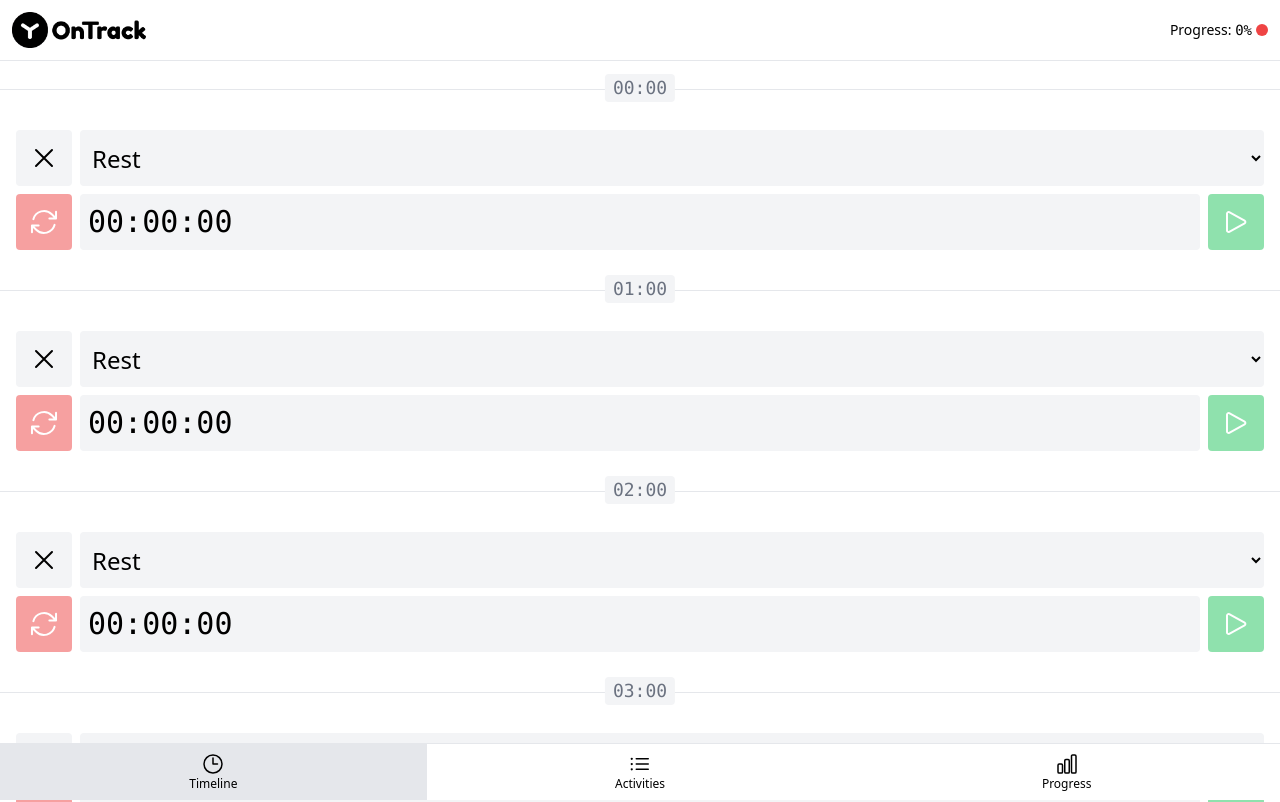
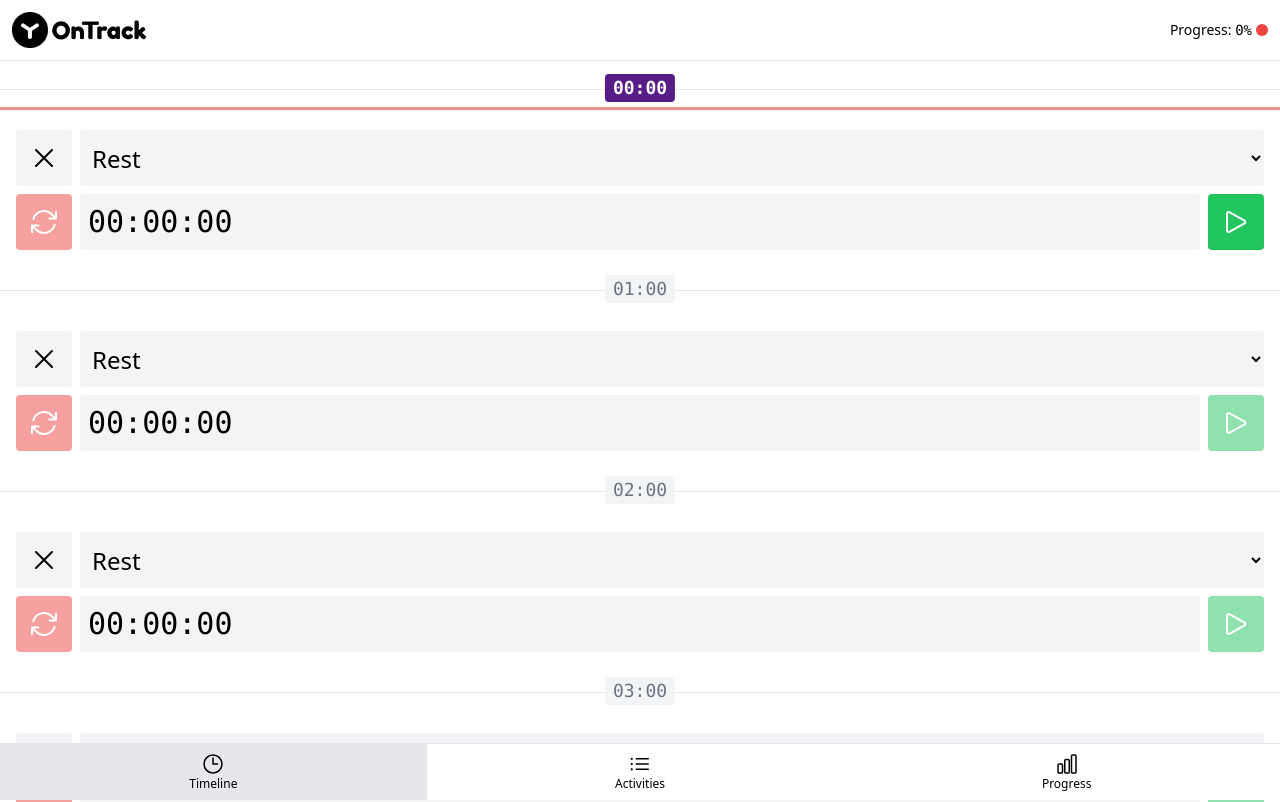
Before and after one commit to igorbabko/ontrack, a Vue app: page /#timeline in a window 1280 px wide. Shown: the top 802 px of the page. Built offline with nearby package versions, Linux system fonts and the light colour scheme.

Commit message:
x - passes midnight

```diff
--- a/src/components/TheTimelineIndicator.vue
+++ b/src/components/TheTimelineIndicator.vue
@@ -1,5 +1,5 @@
 <script setup>
-import { ref, computed, onActivated, onDeactivated } from 'vue'
+import { ref, computed, watchEffect, onActivated, onDeactivated } from 'vue'
 import {
   MILLISECONDS_IN_SECOND,
   SECONDS_IN_MINUTE,
@@ -7,54 +7,58 @@ import {
   MINUTES_IN_HOUR,
   HUNDRED_PERCENT
 } from '../constants'
+import { currentDate } from '../functions'
 
 const secondsSinceMidnight = ref(getSecondsSinceMidnight())
-
 const indicatorRef = ref()
 
-let a = null
+let timer = null
 
 onActivated(() => {
-  console.log('activated')
+  secondsSinceMidnight.value = getSecondsSinceMidnight()
 
-  a = setInterval(
-    () => (secondsSinceMidnight.value = getSecondsSinceMidnight()),
-    MILLISECONDS_IN_SECOND
-  )
+  timer = setInterval(() => secondsSinceMidnight.value++, MILLISECONDS_IN_SECOND)
 })
 
-onDeactivated(() => {
-  console.log('deactivated')
+onDeactivated(() => clearInterval(timer))
 
-  clearInterval(a)
-})
+const topOffset = computed(
+  () => (secondsSinceMidnightInPercentage.value * timelineHeight()) / HUNDRED_PERCENT
+)
 
-const topOffset = computed(() => {
-  const secondsPercentage = (HUNDRED_PERCENT * secondsSinceMidnight.value) / SECONDS_IN_DAY
+const secondsSinceMidnightInPercentage = computed(
+  () => (HUNDRED_PERCENT * secondsSinceMidnight.value) / SECONDS_IN_DAY
+)
 
-  console.log(secondsSinceMidnight.value)
+function timelineHeight() {
+  if (indicatorRef.value) {
+    console.log(indicatorRef.value.parentNode.getBoundingClientRect().height)
+  }
+
+  return indicatorRef.value ? indicatorRef.value.parentNode.getBoundingClientRect().height : 0
+}
+
+function getSecondsSinceMidnight() {
+  const now = currentDate()
 
   return (
-    (secondsPercentage * indicatorRef.value?.parentNode?.getBoundingClientRect?.()?.height) /
-    HUNDRED_PERCENT
-  )
-})
-
-function getSecondsSinceMidnight() {
-  const now = new Date()
-
-  return (
-    now.getSeconds() +
+    SECONDS_IN_MINUTE * MINUTES_IN_HOUR * now.getHours() +
     SECONDS_IN_MINUTE * now.getMinutes() +
-    SECONDS_IN_MINUTE * MINUTES_IN_HOUR * now.getHours()
+    now.getSeconds()
   )
 }
+
+watchEffect(() => {
+  if (secondsSinceMidnightInPercentage.value === HUNDRED_PERCENT) {
+    secondsSinceMidnight.value = getSecondsSinceMidnight()
+  }
+})
 </script>
 
 <template>
   <hr
     ref="indicatorRef"
-    class="pointer-events-none absolute z-10 w-full border-b-2 border-red-600 opacity-50"
+    class="pointer-events-none absolute z-20 w-full border-b-2 border-red-600 opacity-50"
     :style="{ top: `${topOffset}px` }"
   />
 </template>
--- a/src/functions.js
+++ b/src/functions.js
@@ -8,8 +8,19 @@ import {
 } from './constants'
 import { isNull } from './validators'
 
+export function currentDate() {
+  const now = new Date;
+
+  // now.setDate(8);
+  now.setHours(23);
+  now.setMinutes(now.getMinutes() + 53);
+  // now.setSeconds(now.getSeconds() + 10);
+
+  return now;
+}
+
 export function currentHour() {
-  return new Date().getHours()
+  return currentDate().getHours()
 }
 
 export function formatSecondsWithSign(seconds) {
@@ -17,11 +28,11 @@ export function formatSecondsWithSign(seconds) {
 }
 
 export function formatSeconds(seconds) {
-  const date = new Date()
+  const now = currentDate()
 
-  date.setTime(Math.abs(seconds) * MILLISECONDS_IN_SECOND)
+  now.setTime(Math.abs(seconds) * MILLISECONDS_IN_SECOND)
 
-  const utc = date.toUTCString()
+  const utc = now.toUTCString()
 
   return utc.substring(utc.indexOf(':') - 2, utc.indexOf(':') + 6)
 }
--- a/src/pages/TheTimeline.vue
+++ b/src/pages/TheTimeline.vue
@@ -8,7 +8,7 @@ onActivated(scrollToCurrentHour)
 </script>
 
 <template>
-  <div class="mt-7">
+  <div class="relative mt-7">
     <TheTimelineIndicator />
     <ul>
       <TimelineItem
```
